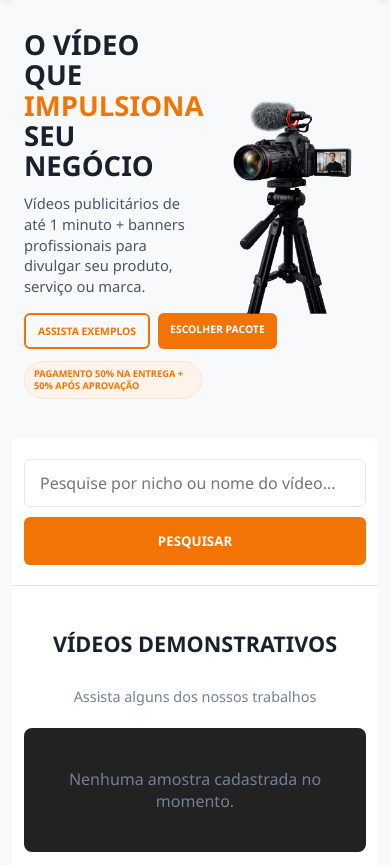
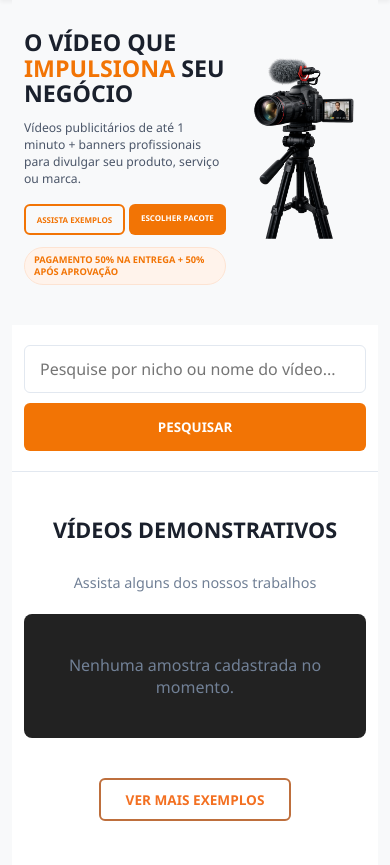
Before and after one commit to molina0909/Impulso-digital3, a Flask app: page / in a window 390 px wide. Shown: the part 92-957 px from the top of the page. Run offline with Flask 3, Linux system fonts and the light colour scheme.

Commit message:
Update style.css

```diff
--- a/static/css/style.css
+++ b/static/css/style.css
@@ -759,49 +759,61 @@
         gap: 18px;
     }
 
-    /* Hero - mantém a composição do desktop no celular */
+    /* Hero - composição lado a lado sem sobreposição */
     .hero {
         padding: 30px 0 40px;
     }
 
     .hero-container {
-        flex-direction: row;
+        display: grid;
+        grid-template-columns: minmax(0, 58%) minmax(0, 42%);
         align-items: center;
-        justify-content: space-between;
-        gap: 10px;
+        gap: 0;
         text-align: left;
+        position: relative;
     }
 
     .hero-text {
-        width: 52%;
+        width: 100%;
         max-width: none;
+        min-width: 0;
         align-items: flex-start;
         gap: 12px;
+        position: relative;
+        z-index: 3;
     }
 
     .hero-text h1 {
         font-size: clamp(1.35rem, 6vw, 2.1rem);
         line-height: 1.1;
+        max-width: 100%;
     }
 
     .hero-text p {
         font-size: clamp(0.75rem, 3vw, 1rem);
         line-height: 1.4;
+        max-width: 100%;
     }
 
     .hero-buttons {
         width: 100%;
+        max-width: 100%;
         display: flex;
         flex-direction: row;
-        gap: 8px;
+        gap: 6px;
         margin-top: 5px;
+        position: relative;
+        z-index: 4;
     }
 
     .hero-buttons .btn {
         width: auto;
-        padding: 9px 12px;
-        font-size: 0.65rem;
+        min-width: 0;
+        flex: 1 1 0;
+        padding: 9px 7px;
+        font-size: 0.58rem;
         white-space: nowrap;
+        text-align: center;
     }
 
     .hero-tag {
@@ -812,17 +824,22 @@
     }
 
     .hero-image {
-        width: 45%;
+        width: 100%;
+        min-width: 0;
         order: initial;
         display: flex;
-        justify-content: center;
+        justify-content: flex-end;
         align-items: flex-start;
-        transform: translate(8px, -35px);
+        position: relative;
+        z-index: 1;
+        transform: translateY(-28px);
+        pointer-events: none;
     }
 
     .hero-image img {
+        display: block;
         width: auto;
-        height: 270px;
+        height: 220px;
         max-width: 100%;
         object-fit: contain;
         animation: flutuar 4s ease-in-out infinite;
@@ -1057,20 +1074,33 @@
         padding-right: 12px;
     }
 
+    .hero-container {
+        grid-template-columns: minmax(0, 59%) minmax(0, 41%);
+    }
+
     .hero-text h1 {
-        font-size: 1.72rem;
+        font-size: 1.45rem;
     }
 
     .hero-text p {
-        font-size: 0.92rem;
+        font-size: 0.76rem;
+    }
+
+    .hero-buttons {
+        gap: 4px;
+    }
+
+    .hero-buttons .btn {
+        padding: 8px 5px;
+        font-size: 0.50rem;
     }
 
     .hero-image {
-        transform: translate(5px, -30px);
+        transform: translateY(-25px);
     }
 
     .hero-image img {
-        height: 230px;
+        height: 195px;
         width: auto;
         max-width: 100%;
         animation: flutuar 4s ease-in-out infinite;
```
